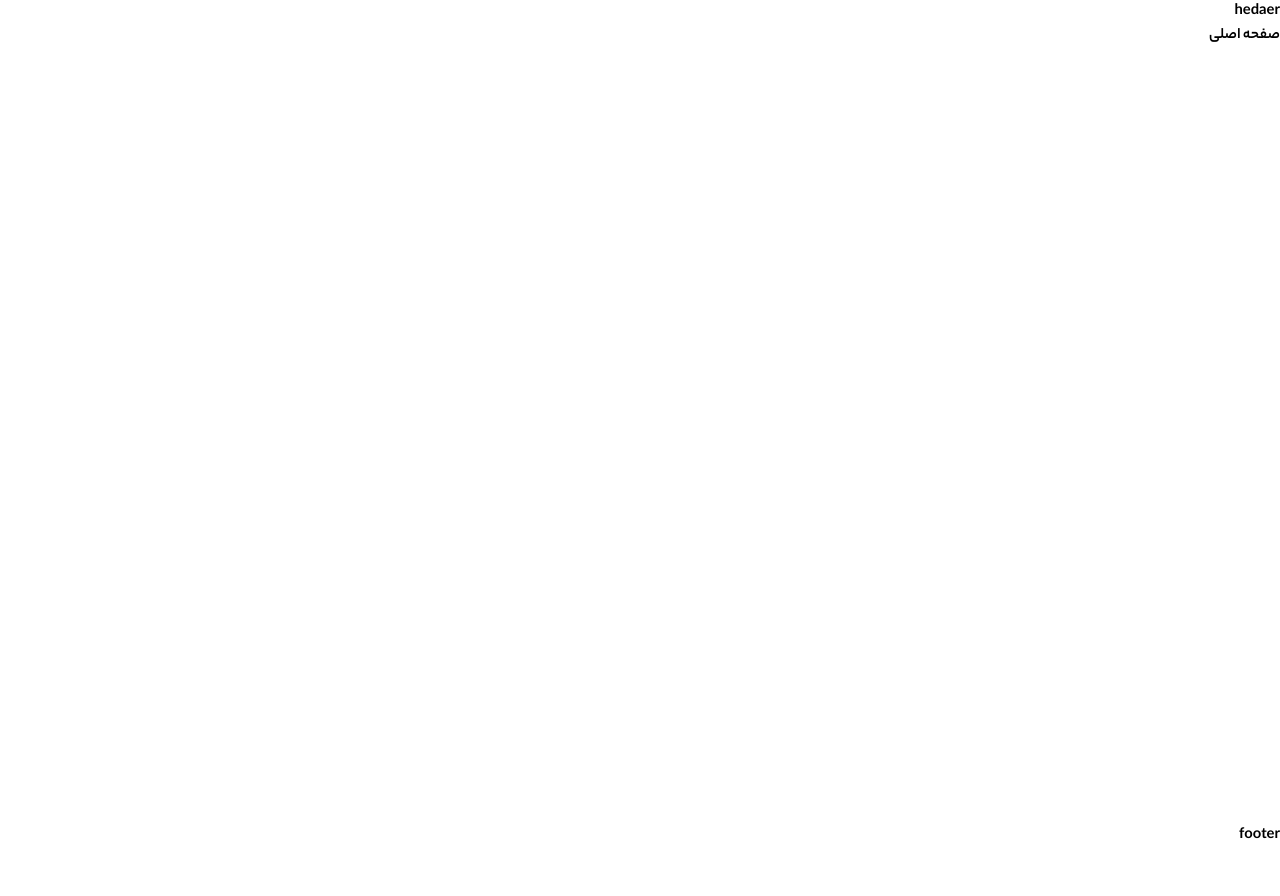
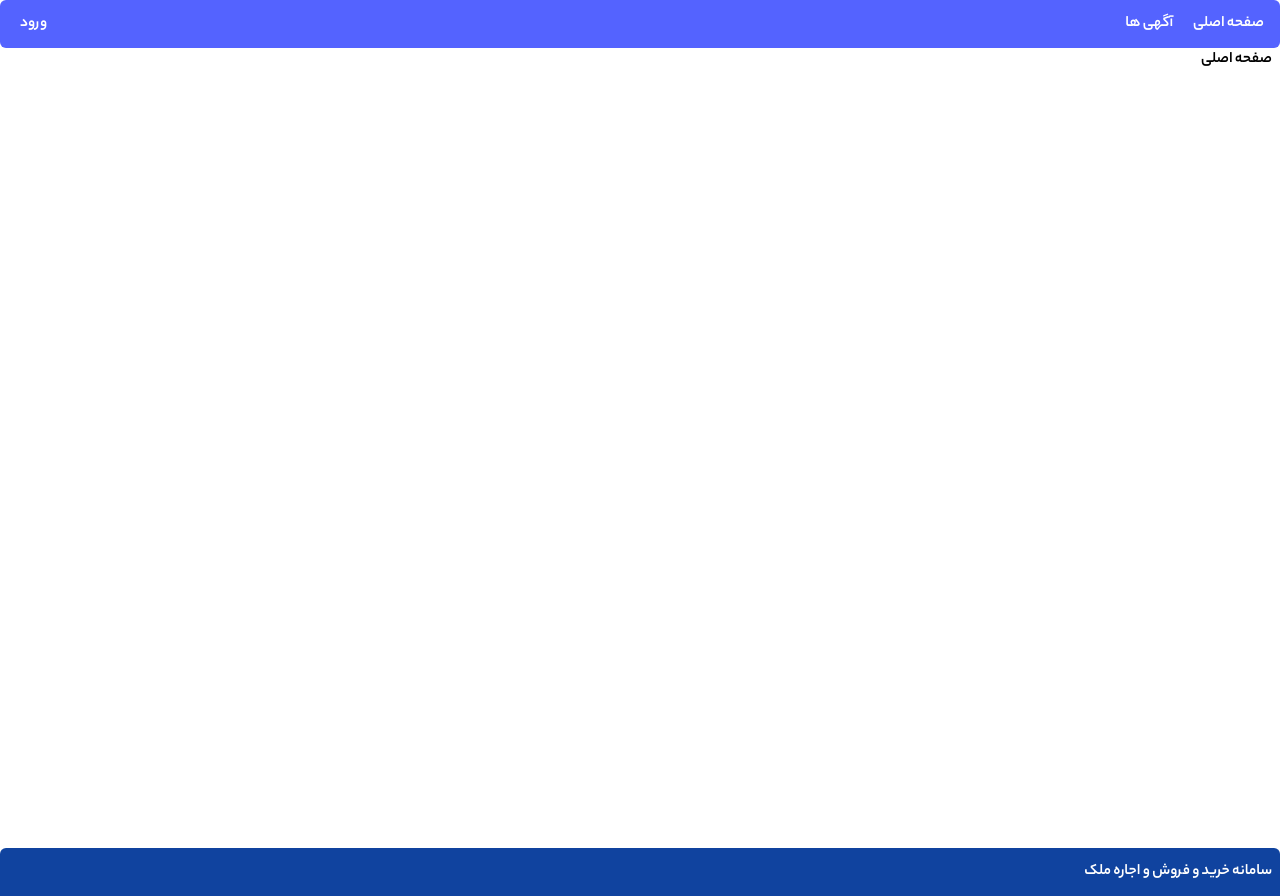
Before and after one commit to alireza-asgharii/real-estate, a Next.js app: page / in a window 1280 px wide. Before the commit the page ends 848 px from the top, so only its background shows below. Built offline with nearby package versions, Linux system fonts and the light colour scheme.

Commit message:
💄 Header and footer styling

```diff
--- a/src/app/layout.js
+++ b/src/app/layout.js
@@ -17,7 +17,7 @@ export default function RootLayout({ children }) {
         className={`${yekan.className} max-w-7xl mx-auto`}
       >
         <Header />
-        <main className="min-h-screen">{children}</main>
+        <main className="min-h-screen px-2">{children}</main>
         <Footer />
       </body>
     </html>
--- a/src/components/layout/Footer.js
+++ b/src/components/layout/Footer.js
@@ -1,5 +1,11 @@
 const Footer = () => {
-  return <div>footer</div>;
+  return (
+    <footer className="bg-footer-theme text-white rounded-t-sm md:rounded-t-md px-2 py-3">
+      <div>
+        <p>سامانه خرید و فروش و اجاره ملک</p>
+      </div>
+    </footer>
+  );
 };
 
 export default Footer;
--- a/src/components/layout/Header.js
+++ b/src/components/layout/Header.js
@@ -1,8 +1,16 @@
+import Link from "next/link";
+
 const Header = () => {
   return (
-    <div className="max-w-[200px]">
-      hedaer
-    </div>
+    <header className="flex justify-between items-center text-white rounded-sm md:rounded-md bg-header-theme px-2 py-3">
+      <div>
+        <Link href="/home" className="px-2 py-1 hover:bg-white hover:text-black transition-colors rounded-md">صفحه اصلی </Link>
+        <Link href="/advertisements" className="px-2 py-1 hover:bg-white hover:text-black transition-colors rounded-md">آگهی ها </Link>
+      </div>
+      <div>
+        <Link href="/signin" className="px-3 py-1 hover:bg-white hover:text-black transition-colors rounded-md">ورود</Link>
+      </div>
+    </header>
   );
 };
 
--- a/tailwind.config.js
+++ b/tailwind.config.js
@@ -12,6 +12,10 @@ module.exports = {
         "gradient-conic":
           "conic-gradient(from 180deg at 50% 50%, var(--tw-gradient-stops))",
       },
+      colors: {
+        "header-theme": "#5463FF",
+        "footer-theme": "#10439F",
+      },
     },
   },
   plugins: [],
```
